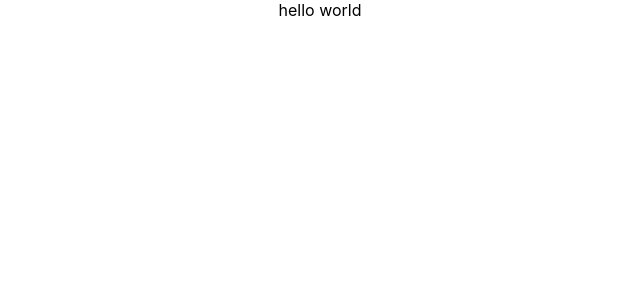
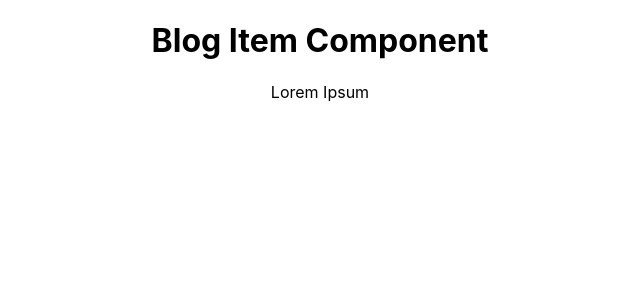
Before and after one commit to murselaysan/React-Test-Project, a React (Create React App) app in the folder test-app/: page / in a window 1280 px wide. Shown: the top 300 px of the page, without its empty margins (320-960 px from the left). Built offline with nearby package versions, Linux system fonts and the light colour scheme.

Commit message:
Create first component

```diff
--- a/test-app/src/App.js
+++ b/test-app/src/App.js
@@ -1,10 +1,11 @@
 import logo from './logo.svg';
 import './App.css';
+import BuildItem from './BuildItem';
 
 function App() {
   return (
     <div className="App">
-     hello world
+      <BuildItem />
     </div>
   );
 }
--- /dev/null
+++ b/test-app/src/BuildItem.js
@@ -0,0 +1,10 @@
+import React from 'react'
+
+export default function BuildItem() {
+    return (
+        <div>
+          <h1> Blog Item Component </h1>
+          <p>Lorem Ipsum</p>
+        </div>
+    )
+}
```
